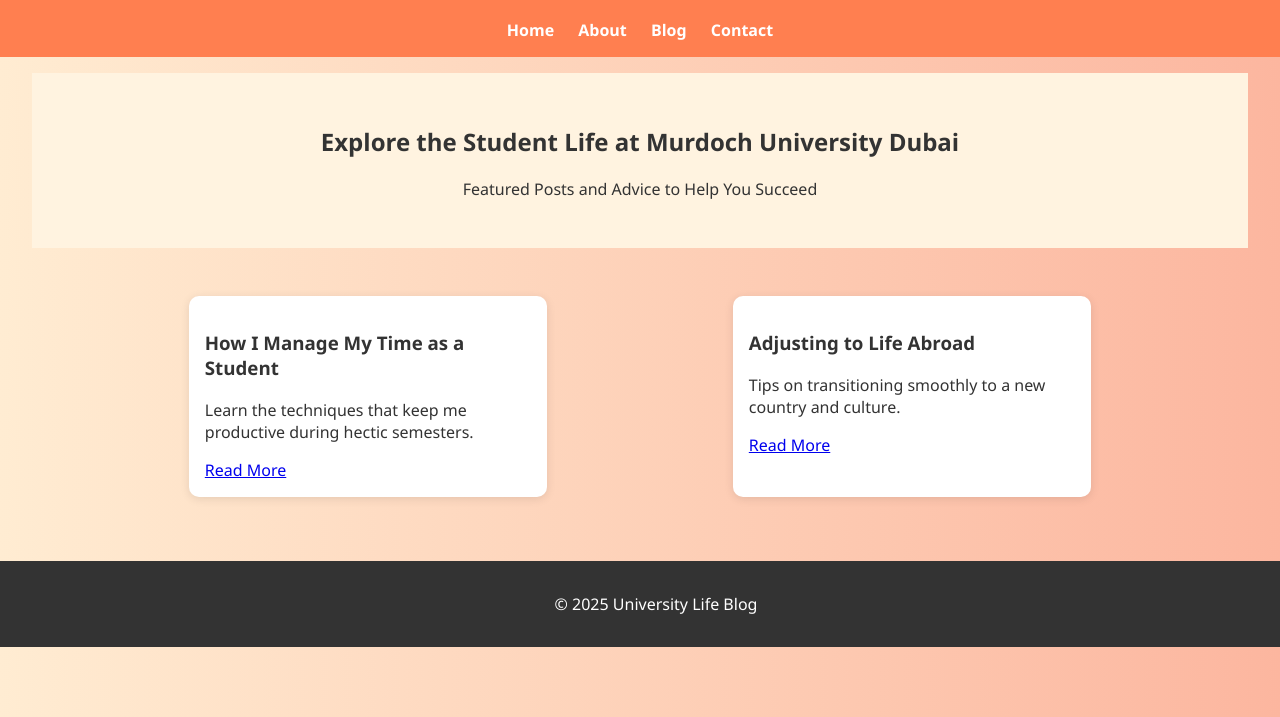
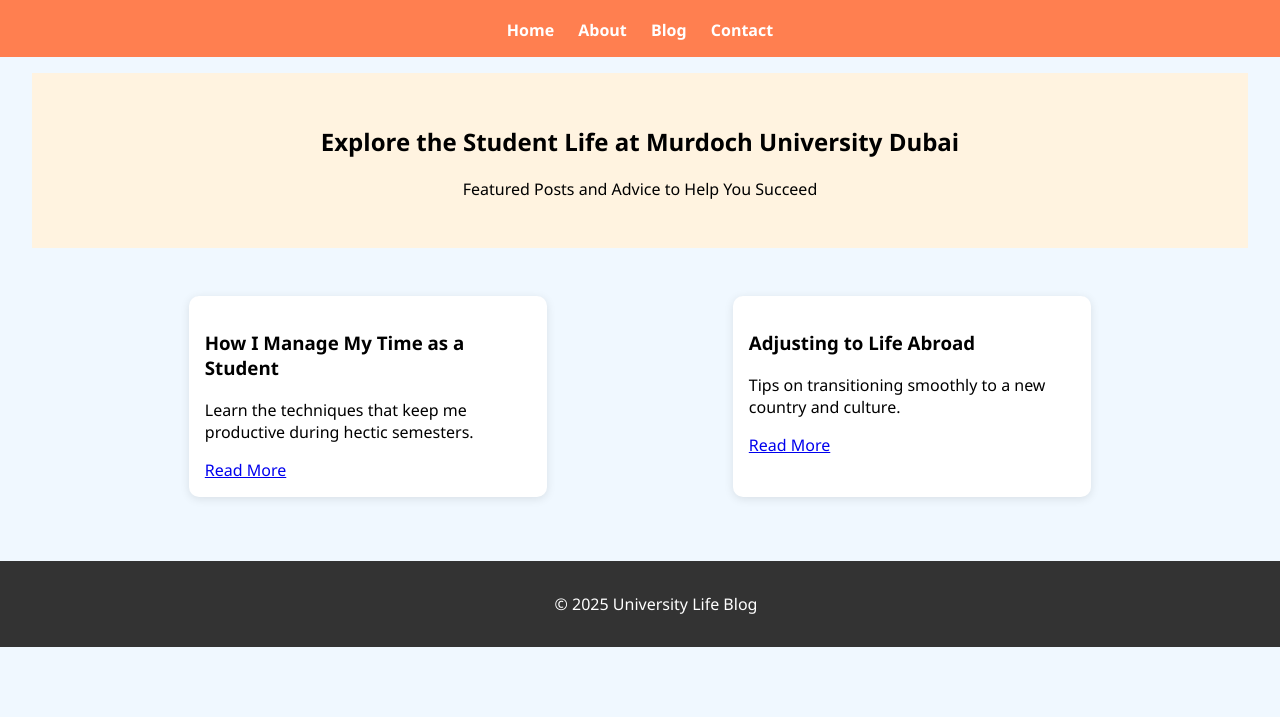
Before and after one commit to ABCDEFGHIJKLMNOPQRSTUVWXYZ-171/Assignment2, a plain HTML site: page index.html in a window 1280 px wide. Shown: the part 83-800 px from the top of the page. Drawn offline with Linux system fonts and the light colour scheme.

Commit message:
Update style.css

```diff
--- a/style.css
+++ b/style.css
@@ -3,8 +3,7 @@
   font-family: 'Segoe UI', Tahoma, Geneva, Verdana, sans-serif;
   margin: 0;
   padding: 0;
-  background: linear-gradient(to right, #ffecd2 0%, #fcb69f 100%);
-  color: #333;
+  background-color: #f0f8ff;
 }
 
 header {
```
